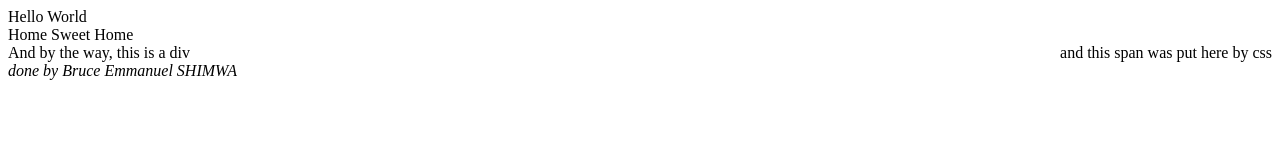
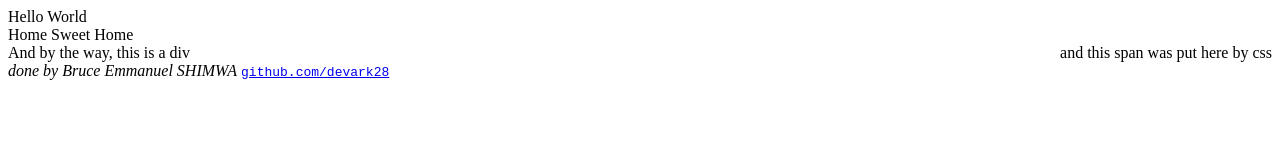
Before and after one commit to devark28/gym_netlify_deploy_test, a plain HTML site: page index.html in a window 1280 px wide. Drawn offline with Linux system fonts and the light colour scheme.

Commit message:
Update 2024-11-07 11:52:06

```diff
--- a/index.html
+++ b/index.html
@@ -15,6 +15,9 @@
     </div>
     <div>
         <i>done by Bruce Emmanuel SHIMWA</i>
+        <code>
+            <a href="github.com/devark28">github.com/devark28</a>
+        </code>
     </div>
 </body>
 </html>
```
